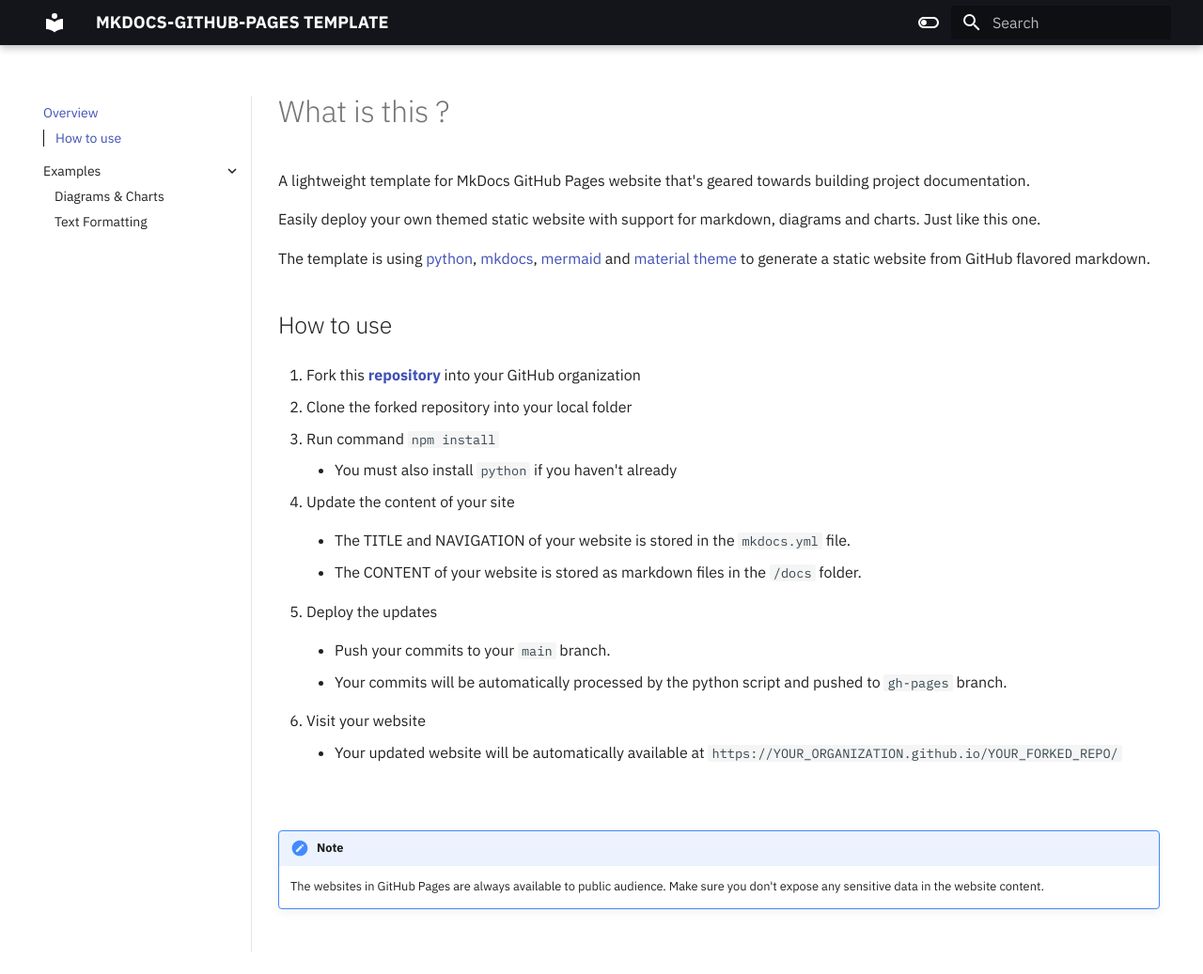
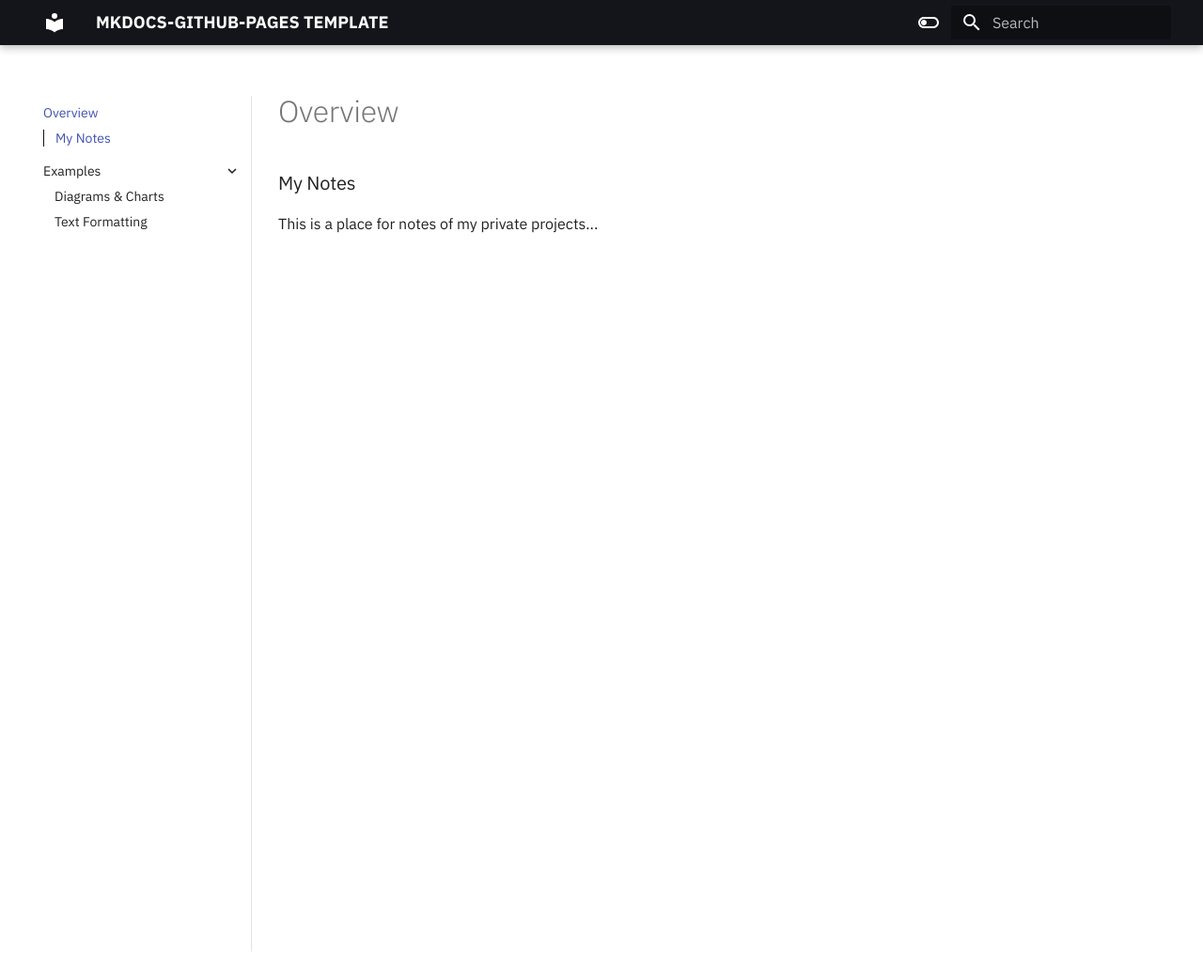
Before and after one commit to Blockchain-Explorers/docs, an MkDocs documentation site: the page built from docs/index.md, in a window 1280 px wide and 1037 px high. Shown: the whole window at 94% size. Built offline with MkDocs 1.6.1 and Material for MkDocs 9.7.7, drawn with Linux system fonts in a browser that asks for light colours.

Commit message:
Update index.md

```diff
--- a/docs/index.md
+++ b/docs/index.md
@@ -1,40 +1,3 @@
-# What is this ?
+### My Notes
 
-A lightweight template for MkDocs GitHub Pages website that's geared towards building project documentation.
-
-Easily deploy your own themed static website with support for markdown, diagrams and charts. Just like this one.
-
-The template is using [python](https://www.python.org/downloads/), [mkdocs](https://www.mkdocs.org/user-guide/installation/), [mermaid](https://mermaid.js.org/) and [material theme](https://github.com/squidfunk/mkdocs-material) to generate a static website from GitHub flavored markdown.
-
-## How to use
-
-1. Fork this **[repository](https://krko12345.github.io/mkdocs-gh-pages-template/)** into your GitHub organization
-
-2. Clone the forked repository into your local folder
-
-3. Run command `npm install`
-
-    - You must also install `python` if you haven't already
-
-4. Update the content of your site
-
-    - The TITLE and NAVIGATION of your website is stored in the `mkdocs.yml` file.
-
-    - The CONTENT of your website is stored as markdown files in the `/docs` folder.
-
-5. Deploy the updates
-
-    - Push your commits to your `main` branch.
-
-    - Your commits will be automatically processed by the python script and pushed to `gh-pages` branch.
-
-6. Visit your website
-
-    - Your updated website will be automatically available at `https://YOUR_ORGANIZATION.github.io/YOUR_FORKED_REPO/`
-
-</br>
-
-!!!Note
-    The websites in GitHub Pages are always available to public audience. Make sure you don't expose any sensitive data in the website content.
-
-</br>
+This is a place for notes of my private projects...
```
